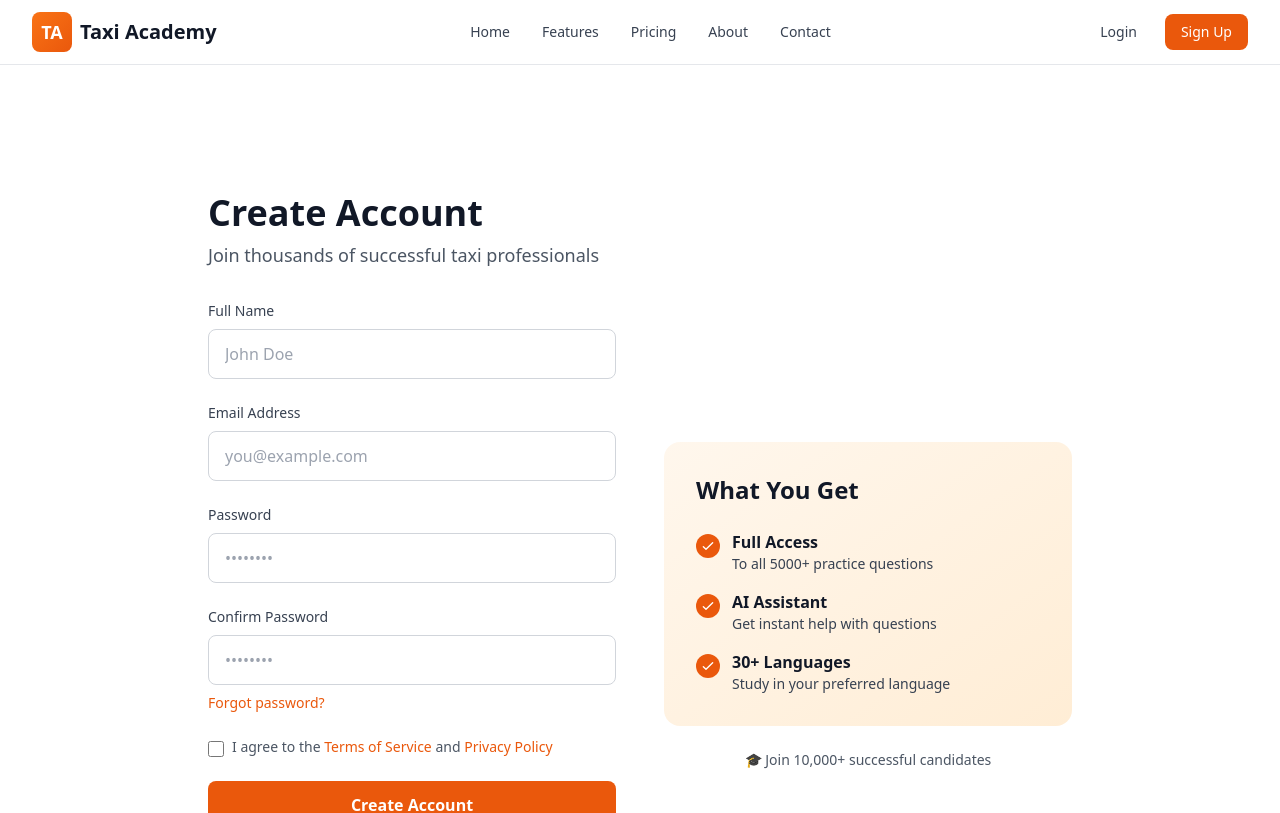
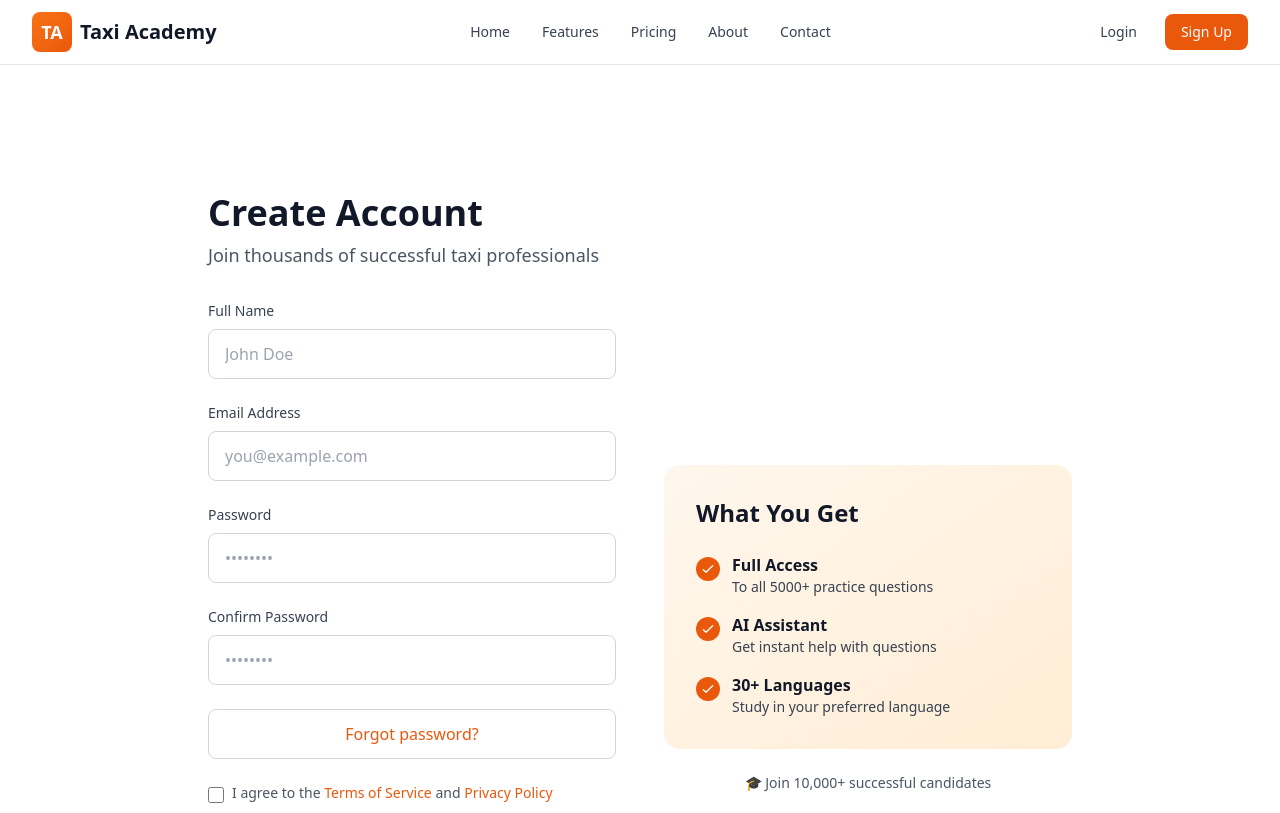
Before and after one commit to Ahmed19000810/wolverhampton-taxi-academy, a React (Vite) app: page /register in a window 1280 px wide. Shown: the top 813 px of the page. Built offline with nearby package versions, Linux system fonts and the light colour scheme.

Commit message:
Style forgot password link to match confirm password button

```diff
--- a/client/pages/Register.tsx
+++ b/client/pages/Register.tsx
@@ -60,13 +60,14 @@ export default function Register() {
                   className="w-full px-4 py-3 border border-gray-300 dark:border-slate-600 rounded-lg bg-white dark:bg-slate-800 text-gray-900 dark:text-white placeholder-gray-400 focus:outline-none focus:ring-2 focus:ring-orange-600 dark:focus:ring-orange-500"
                   placeholder="••••••••"
                 />
-                <Link
-                  to="/forgot-password"
-                  className="text-sm text-orange-600 dark:text-orange-500 hover:underline mt-2 block"
-                >
-                  Forgot password?
-                </Link>
               </div>
+
+              <Link
+                to="/forgot-password"
+                className="w-full px-4 py-3 border border-gray-300 dark:border-slate-600 rounded-lg bg-white dark:bg-slate-800 text-orange-600 dark:text-orange-500 font-medium hover:bg-orange-50 dark:hover:bg-slate-700 transition-all focus:outline-none focus:ring-2 focus:ring-orange-600 dark:focus:ring-orange-500 text-center block"
+              >
+                Forgot password?
+              </Link>
 
               <label className="flex items-start">
                 <input
```
